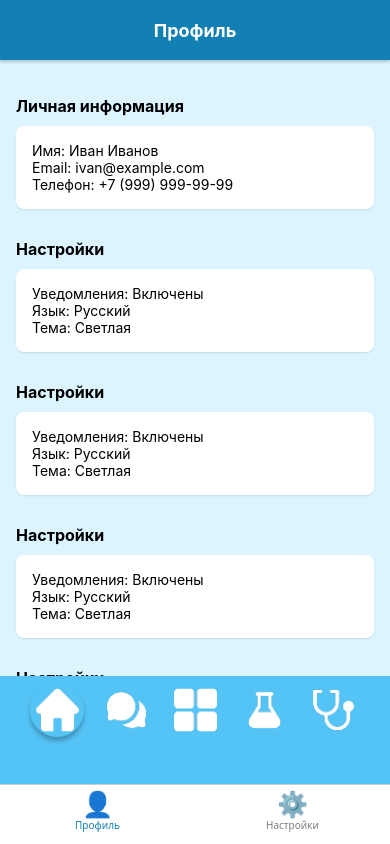
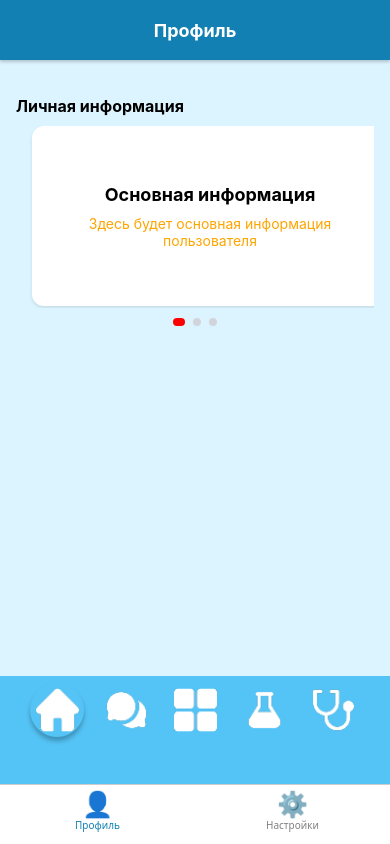
Before and after one commit to nikitazapekin/react-native-medical-app, a React Native app: screen /Main in a window 390 px wide. Built offline with nearby package versions, Linux system fonts and the light colour scheme.

Commit message:
feat(swiper): Add swiper

```diff
--- a/src/components/shared/Footer/index.tsx
+++ b/src/components/shared/Footer/index.tsx
@@ -1,7 +1,7 @@
 
+import { useEffect, useState } from "react";
 import { Image, View } from "react-native";
 import { useNavigation, useRoute } from "@react-navigation/native";
-import { useEffect, useState } from "react";
 
 import { styles } from "./styled";
 
--- a/src/screens/ProfileScreen.tsx
+++ b/src/screens/ProfileScreen.tsx
@@ -1,5 +1,13 @@
-import React from "react";
-import { ScrollView,  Text, View } from "react-native";
+import React, { useState } from "react";
+import type {
+  NativeScrollEvent,
+  NativeSyntheticEvent} from "react-native";
+import {
+  FlatList,
+  ScrollView,
+  Text,
+
+  View} from "react-native";
 import { StatusBar } from "expo-status-bar";
 
 import { styles } from "./styles";
@@ -7,71 +15,101 @@ import { styles } from "./styles";
 import Footer from "@/components/shared/Footer";
 import Header from "@/components/shared/Header";
 
+interface SwiperItem {
+  id: string;
+  title: string;
+  content: string;
+}
+
+const CARD_WIDTH = 356;
+const CARD_MARGIN = 16;
+
 export default function ProfileScreen() {
+  const [activeIndex, setActiveIndex] = useState(0);
+
+  const swiperData: SwiperItem[] = [
+    {
+      id: '1',
+      title: 'Основная информация',
+      content: 'Здесь будет основная информация пользователя'
+    },
+    {
+      id: '2',
+      title: 'Достижения',
+      content: 'Ваши достижения и награды'
+    },
+    {
+      id: '3',
+      title: 'Статистика',
+      content: 'Статистика активности'
+    }
+  ];
+
+  const renderItem = ({ item }: { item: SwiperItem }) => (
+    <View style={[styles.slide, { width: CARD_WIDTH }]}>
+      <Text style={styles.slideTitle}>{item.title}</Text>
+      <Text style={styles.slideContent}>{item.content}</Text>
+    </View>
+  );
+
+  const renderPagination = () => {
+    return (
+      <View style={styles.pagination}>
+        {swiperData.map((_, index) => (
+          <View
+            key={index}
+            style={[
+              styles.dot,
+              index === activeIndex ? styles.activeDot : styles.inactiveDot
+            ]}
+          />
+        ))}
+      </View>
+    );
+  };
+
+  const handleScroll = (event: NativeSyntheticEvent<NativeScrollEvent>) => {
+    const scrollPosition = event.nativeEvent.contentOffset.x;
+    const itemWidth = CARD_WIDTH + CARD_MARGIN * 2;
+    const index = Math.round(scrollPosition / itemWidth);
+
+    setActiveIndex(index);
+  };
+
+  const getItemLayout = (_: unknown, index: number) => ({
+    length: CARD_WIDTH + CARD_MARGIN * 2,
+    offset: (CARD_WIDTH + CARD_MARGIN * 2) * index,
+    index,
+  });
+
   return (
     <View style={styles.container}>
-
       <Header />
       <ScrollView style={styles.content} contentContainerStyle={styles.contentContainer}>
         <Text style={styles.sectionTitle}>Личная информация</Text>
-        <View style={styles.card}>
-          <Text>Имя: Иван Иванов</Text>
-          <Text>Email: ivan@example.com</Text>
-          <Text>Телефон: +7 (999) 999-99-99</Text>
+
+        <View style={styles.swiperContainer}>
+          <FlatList
+            data={swiperData}
+            renderItem={renderItem}
+            keyExtractor={item => item.id}
+            horizontal
+            pagingEnabled
+            showsHorizontalScrollIndicator={false}
+            onScroll={handleScroll}
+            scrollEventThrottle={16}
+            getItemLayout={getItemLayout}
+            snapToInterval={CARD_WIDTH + CARD_MARGIN * 2}
+            snapToAlignment="center"
+            decelerationRate="fast"
+            contentContainerStyle={styles.flatListContent}
+          />
+          {renderPagination()}
         </View>
 
-        <Text style={styles.sectionTitle}>Настройки</Text>
-        <View style={styles.card}>
-          <Text>Уведомления: Включены</Text>
-          <Text>Язык: Русский</Text>
-          <Text>Тема: Светлая</Text>
-        </View>
-
-        <Text style={styles.sectionTitle}>Настройки</Text>
-        <View style={styles.card}>
-          <Text>Уведомления: Включены</Text>
-          <Text>Язык: Русский</Text>
-          <Text>Тема: Светлая</Text>
-        </View>
-
-        <Text style={styles.sectionTitle}>Настройки</Text>
-        <View style={styles.card}>
-          <Text>Уведомления: Включены</Text>
-          <Text>Язык: Русский</Text>
-          <Text>Тема: Светлая</Text>
-        </View>
-
-        <Text style={styles.sectionTitle}>Настройки</Text>
-        <View style={styles.card}>
-          <Text>Уведомления: Включены</Text>
-          <Text>Язык: Русский</Text>
-          <Text>Тема: Светлая</Text>
-        </View>
-
-        <Text style={styles.sectionTitle}>Настройки</Text>
-        <View style={styles.card}>
-          <Text>Уведомления: Включены</Text>
-          <Text>Язык: Русский</Text>
-          <Text>Тема: Светлая</Text>
-        </View>
-
-        <Text style={styles.sectionTitle}>Дополнительно</Text>
-        <View style={styles.card}>
-          <Text>Версия приложения: 1.0.0</Text>
-          <Text>Дата регистрации: 01.01.2024</Text>
-        </View>
-
-        <View style={styles.longContent}>
-          <Text>Дополнительный контент 1</Text>
-          <Text>Дополнительный контент 2</Text>
-          <Text>Дополнительный контент 3</Text>
-          <Text>Дополнительный контент 4</Text>
-          <Text>Дополнительный контент 5</Text>
-        </View>
       </ScrollView>
 
       <Footer />
-
       <StatusBar style="auto" />
     </View>
   );
--- a/src/screens/styles.ts
+++ b/src/screens/styles.ts
@@ -1,5 +1,8 @@
 import { StyleSheet } from 'react-native';
 import { COLORS } from "appStyles";
+
+const CARD_WIDTH = 356;
+const CARD_MARGIN = 16;
 
 export const styles = StyleSheet.create({
   container: {
@@ -23,25 +26,60 @@ export const styles = StyleSheet.create({
     marginBottom: 10,
     color: "black"
   },
-  card: {
+
+  swiperContainer: {
+    height: 200,
+    marginBottom: 20,
+  },
+  flatListContent: {
+    paddingHorizontal: CARD_MARGIN,
+  },
+  slide: {
+    width: CARD_WIDTH,
+    height: 180,
     backgroundColor: 'white',
+    borderRadius: 12,
     padding: 16,
-    borderRadius: 8,
+    marginHorizontal: CARD_MARGIN,
+    justifyContent: 'center',
+    alignItems: 'center',
+    shadowColor: '#000',
+    shadowOffset: {
+      width: 0,
+      height: 2,
+    },
+    shadowOpacity: 0.1,
+    shadowRadius: 3.84,
+    elevation: 5,
+  },
+  slideTitle: {
+    fontSize: 18,
+    fontWeight: 'bold',
     marginBottom: 10,
-    shadowColor: '#000',
-    shadowOffset: { width: 0, height: 1 },
-    shadowOpacity: 0.1,
-    shadowRadius: 2,
-    elevation: 2,
+    color: COLORS.BLACK,
   },
-  longContent: {
-    marginTop: 20,
-    padding: 16,
-    backgroundColor: 'white',
-    borderRadius: 8,
+  slideContent: {
+    fontSize: 14,
+    color: "orange",
+    textAlign: 'center',
   },
-
-  logoutButton: {
-    marginLeft: 10,
+  pagination: {
+    flexDirection: 'row',
+    justifyContent: 'center',
+    alignItems: 'center',
+    marginTop: 10,
+  },
+  dot: {
+    width: 8,
+    height: 8,
+    borderRadius: 4,
+    marginHorizontal: 4,
+  },
+  activeDot: {
+    backgroundColor: "red",
+    width: 12,
+  },
+  inactiveDot: {
+    backgroundColor: COLORS.GRAY_LIGHT,
   },
 });
```
